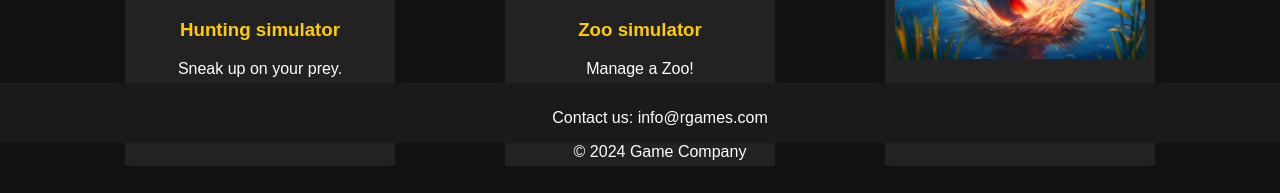
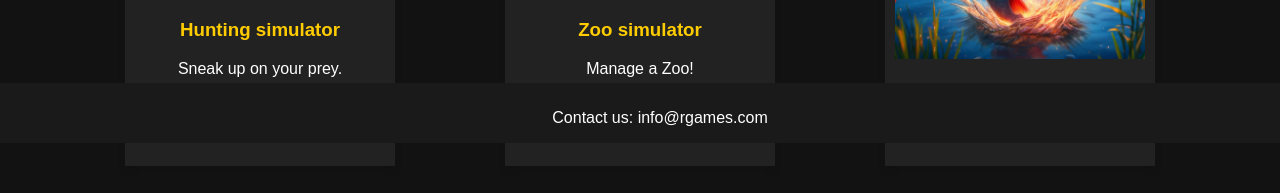
Before and after one commit to RobertSimonsuuri/RobertSimonsuuri.github.io, a plain HTML site: page games.html in a window 1280 px wide. Shown: the part 657-850 px from the top of the page. Drawn offline with Linux system fonts and the light colour scheme.

Commit message:
Update games.html

```diff
--- a/games.html
+++ b/games.html
@@ -66,7 +66,6 @@
 
     <footer>
         <p>Contact us: info@rgames.com</p>
-        <p>&copy; 2024 Game Company</p>
     </footer>
     </div>
 </body>
```
